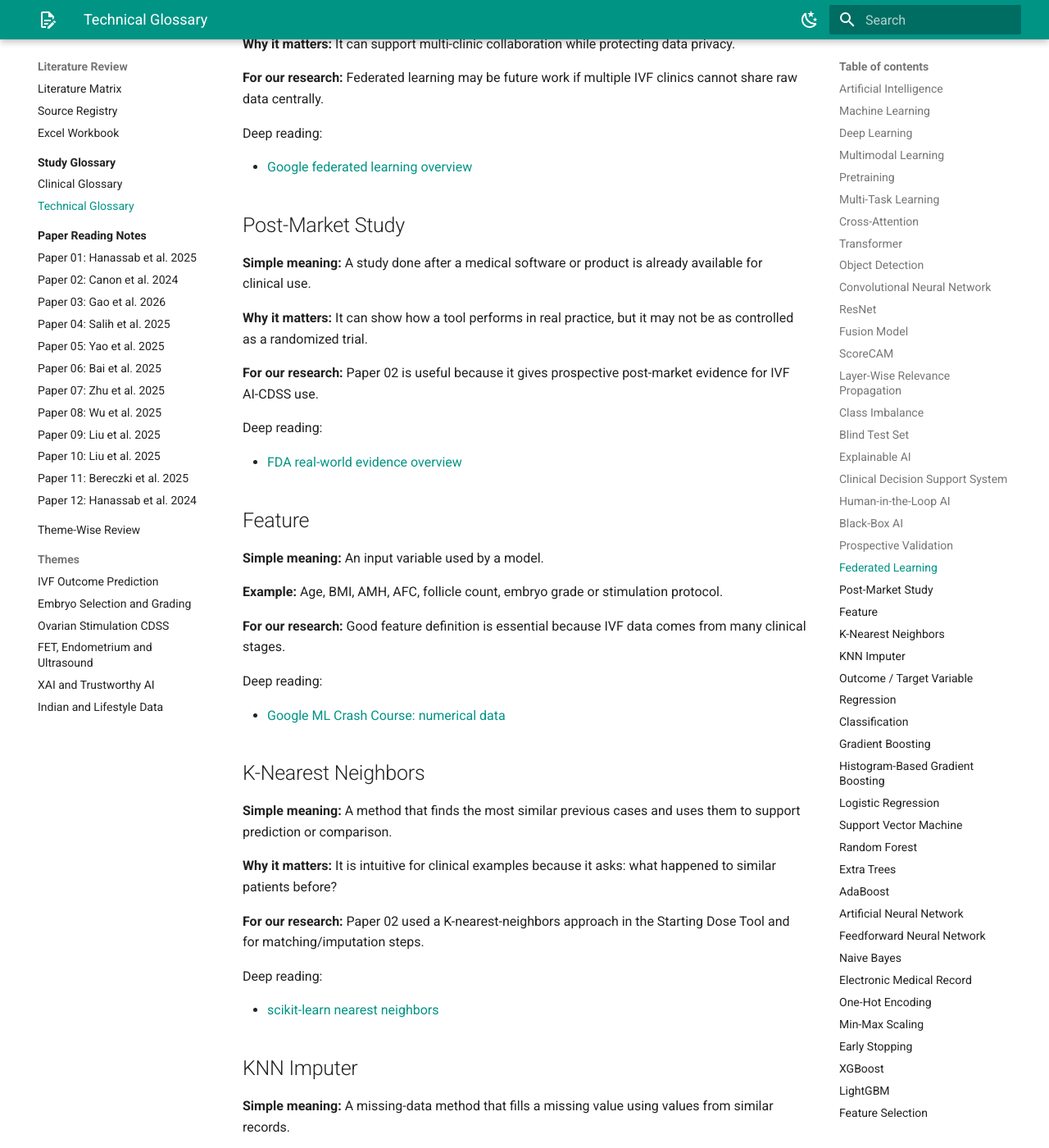
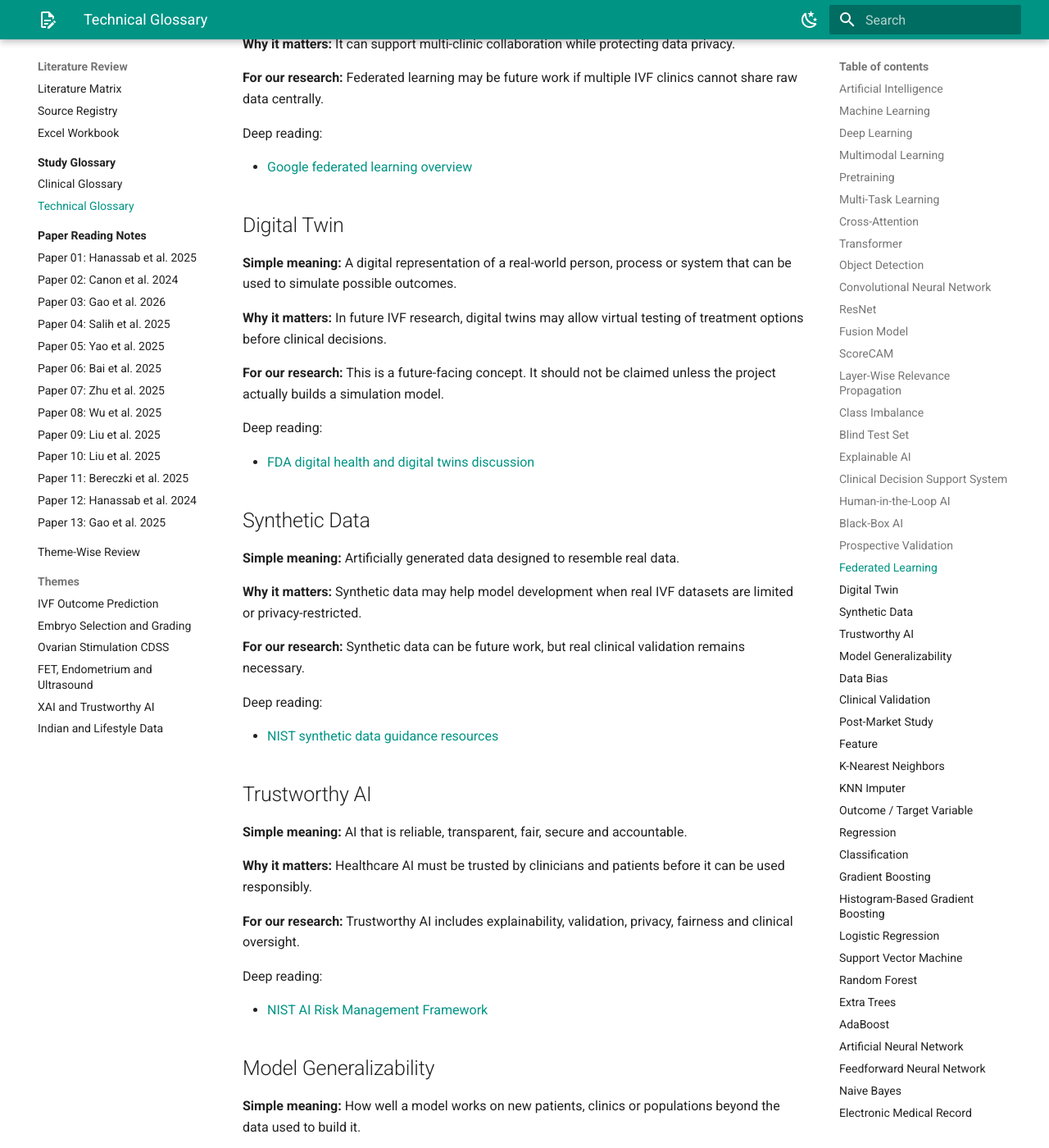
Before and after one commit to ashwinikalantre/ivf-phd-research, an MkDocs documentation site: the page built from docs/glossary/technical-glossary.md, in a window 1280 px wide and 1400 px high, scrolled down 7351 px. Shown: the whole window at 82% size. Built offline with MkDocs 1.6.1 and Material for MkDocs 9.7.7, drawn with Linux system fonts in a browser that asks for light colours; some of the changed text lies outside the part shown.

Commit message:
Add thirteenth paper reading note

```diff
--- a/docs/glossary/technical-glossary.md
+++ b/docs/glossary/technical-glossary.md
@@ -265,6 +265,78 @@ Deep reading:
 Deep reading:
 
 - [Google federated learning overview](https://research.google/blog/federated-learning-collaborative-machine-learning-without-centralized-training-data/)
+
+## Digital Twin
+
+**Simple meaning:** A digital representation of a real-world person, process or system that can be used to simulate possible outcomes.
+
+**Why it matters:** In future IVF research, digital twins may allow virtual testing of treatment options before clinical decisions.
+
+**For our research:** This is a future-facing concept. It should not be claimed unless the project actually builds a simulation model.
+
+Deep reading:
+
+- [FDA digital health and digital twins discussion](https://www.fda.gov/medical-devices/digital-health-center-excellence)
+
+## Synthetic Data
+
+**Simple meaning:** Artificially generated data designed to resemble real data.
+
+**Why it matters:** Synthetic data may help model development when real IVF datasets are limited or privacy-restricted.
+
+**For our research:** Synthetic data can be future work, but real clinical validation remains necessary.
+
+Deep reading:
+
+- [NIST synthetic data guidance resources](https://www.nist.gov/itl/applied-cybersecurity/privacy-engineering/collaboration-space/focus-topics/synthetic-data)
+
+## Trustworthy AI
+
+**Simple meaning:** AI that is reliable, transparent, fair, secure and accountable.
+
+**Why it matters:** Healthcare AI must be trusted by clinicians and patients before it can be used responsibly.
+
+**For our research:** Trustworthy AI includes explainability, validation, privacy, fairness and clinical oversight.
+
+Deep reading:
+
+- [NIST AI Risk Management Framework](https://www.nist.gov/itl/ai-risk-management-framework)
+
+## Model Generalizability
+
+**Simple meaning:** How well a model works on new patients, clinics or populations beyond the data used to build it.
+
+**Why it matters:** IVF models may perform well in one clinic but poorly elsewhere.
+
+**For our research:** Generalizability is one reason Indian clinic validation is important.
+
+Deep reading:
+
+- [TRIPOD statement](https://www.tripod-statement.org/)
+
+## Data Bias
+
+**Simple meaning:** A problem where the data used to train a model does not fairly represent the population where the model will be used.
+
+**Why it matters:** Biased IVF datasets can produce unreliable or unfair predictions for underrepresented groups.
+
+**For our research:** We should check subgroup performance where data permits.
+
+Deep reading:
+
+- [NIST AI bias resources](https://www.nist.gov/artificial-intelligence/ai-fundamental-research/bias-ai)
+
+## Clinical Validation
+
+**Simple meaning:** Testing whether a model works in a clinically meaningful setting and population.
+
+**Why it matters:** Good retrospective performance is not enough for patient-facing or clinician-facing use.
+
+**For our research:** Clinical validation may include external validation, temporal validation and clinician review.
+
+Deep reading:
+
+- [TRIPOD statement](https://www.tripod-statement.org/)
 
 ## Post-Market Study
 
--- a/mkdocs.yml
+++ b/mkdocs.yml
@@ -103,6 +103,7 @@ nav:
           - "Paper 10: Liu et al. 2025": paper-notes/paper-10-liu-2025-svbt-miscarriage.md
           - "Paper 11: Bereczki et al. 2025": paper-notes/paper-11-bereczki-2025-preprocedural-factors.md
           - "Paper 12: Hanassab et al. 2024": paper-notes/paper-12-hanassab-2024-ai-personalize-art.md
+          - "Paper 13: Gao et al. 2025": paper-notes/paper-13-gao-2025-open-challenges-ai-ivf.md
       - Theme-Wise Review: research-design/theme-wise-review.md
       - Themes:
           - IVF Outcome Prediction: research-design/themes/ivf-outcome-prediction.md
```
Also changed, not shown: docs/evidence-base/literature-matrix.md (+1 -1 lines), docs/evidence-base/source-registry.md (+1 -1 lines), docs/paper-notes/index.md (+1 -0 lines), docs/paper-notes/paper-13-gao-2025-open-challenges-ai-ivf.md (added, +232 -0 lines).
